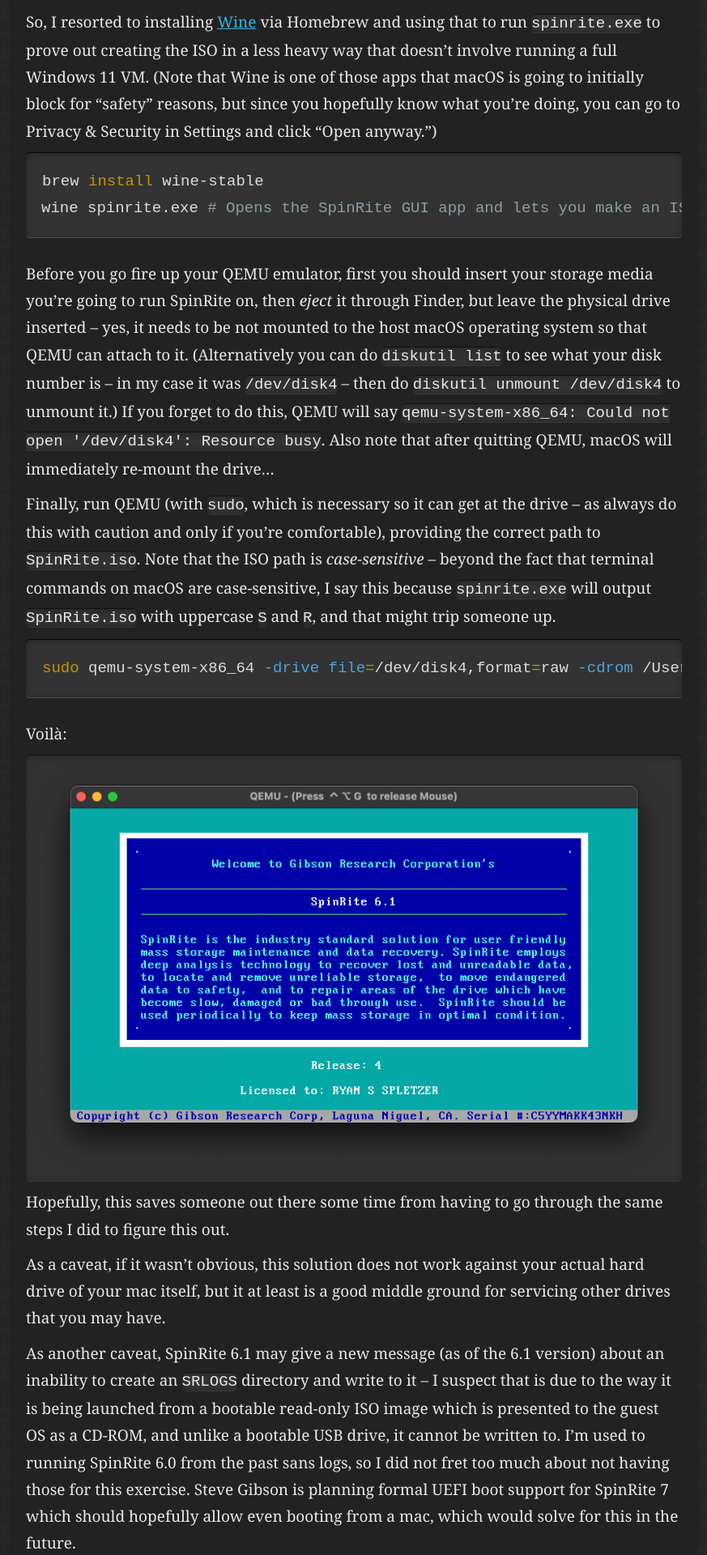
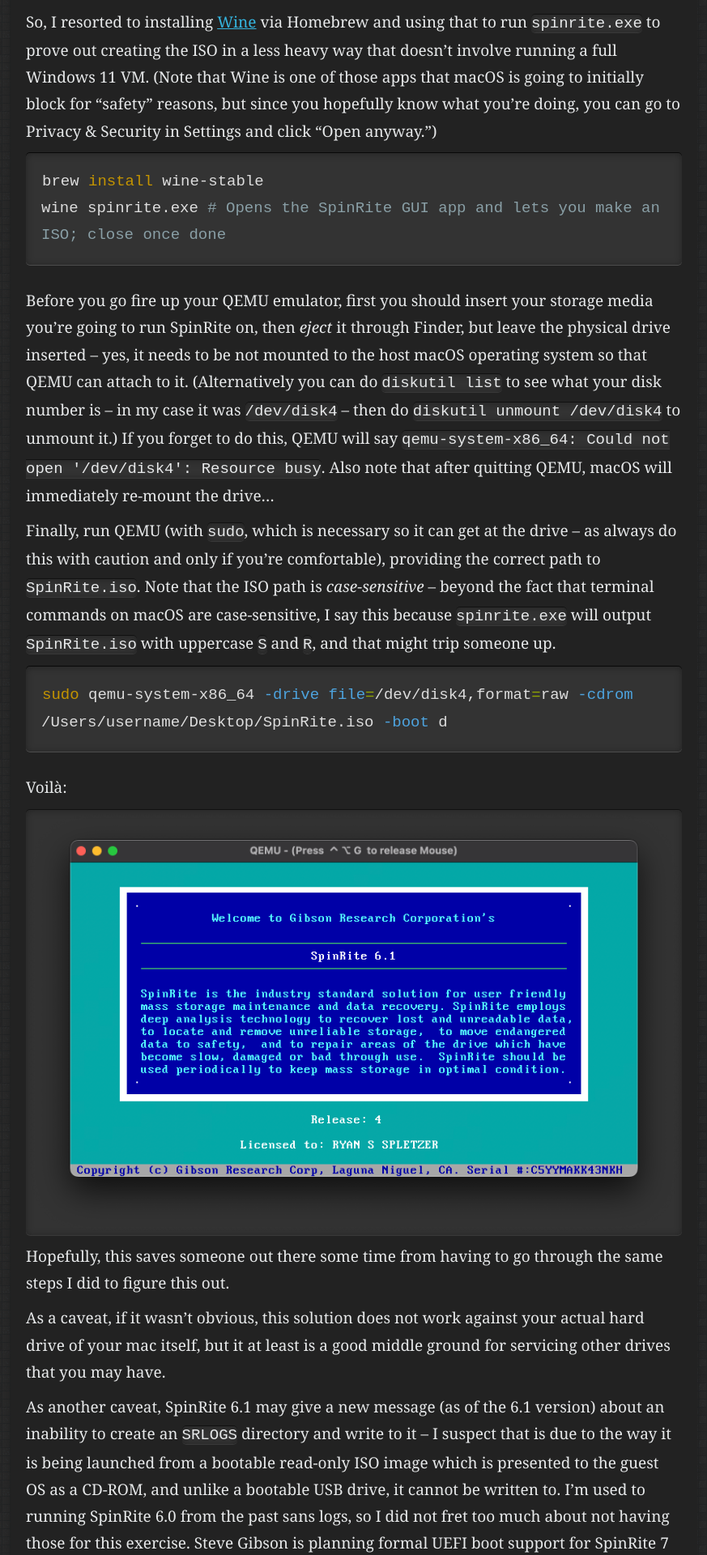
Before and after one commit to ryanspletzer/ryanspletzer.github.io, a Jekyll site: the page built from _posts/2024-12-19-running-spinrite-on-apple-silicon.md, in a window 1280 px wide. Shown: the part 1603-3523 px from the top of the page at 81% size, without its empty margins (57-930 px from the left). Built offline with Jekyll 4.4.1, drawn with Linux system fonts in a browser that asks for light colours.

Commit message:
Fix horizontal overflow on posts with wide code blocks.
CSS Grid children default to min-width: auto, which prevented the
main content column from shrinking below the intrinsic width of
pre elements. Add min-width: 0 to the grid children in
.site-content so the content column respects its grid track width.

Switch code blocks from white-space: pre to pre-wrap so long lines
wrap at the container edge instead of requiring horizontal scroll.
This eliminates the scrollable-region-focusable a11y violation
without adding JavaScript.

Also remove underlines from .post-meta tag links for consistency
between homepage and post pages — these are navigational elements
in a distinct UI region, not prose links.

Co-Authored-By: Claude Opus 4.6 <noreply@anthropic.com>

```diff
--- a/_includes/footer.html
+++ b/_includes/footer.html
@@ -1,4 +1,3 @@
 <footer class="site-footer" role="contentinfo">
   <p>&copy; Ryan Spletzer 2026</p>
 </footer>
-<script>document.querySelectorAll('.highlight pre').forEach(function(el){el.tabIndex=0})</script>
--- a/_sass/code.scss
+++ b/_sass/code.scss
@@ -17,11 +17,12 @@ $linenos: #A9B7C6;
     overflow-x: auto;
     word-wrap: normal;
     border: none;
-    white-space: pre;
+    white-space: pre-wrap;
+    word-wrap: break-word;
     background-color: #333;
     color: #ddd !important;
     code {
-      white-space: pre;
+      white-space: pre-wrap;
       color: #ddd;
     }
   }
```
Also changed, not shown: 3 other files.
